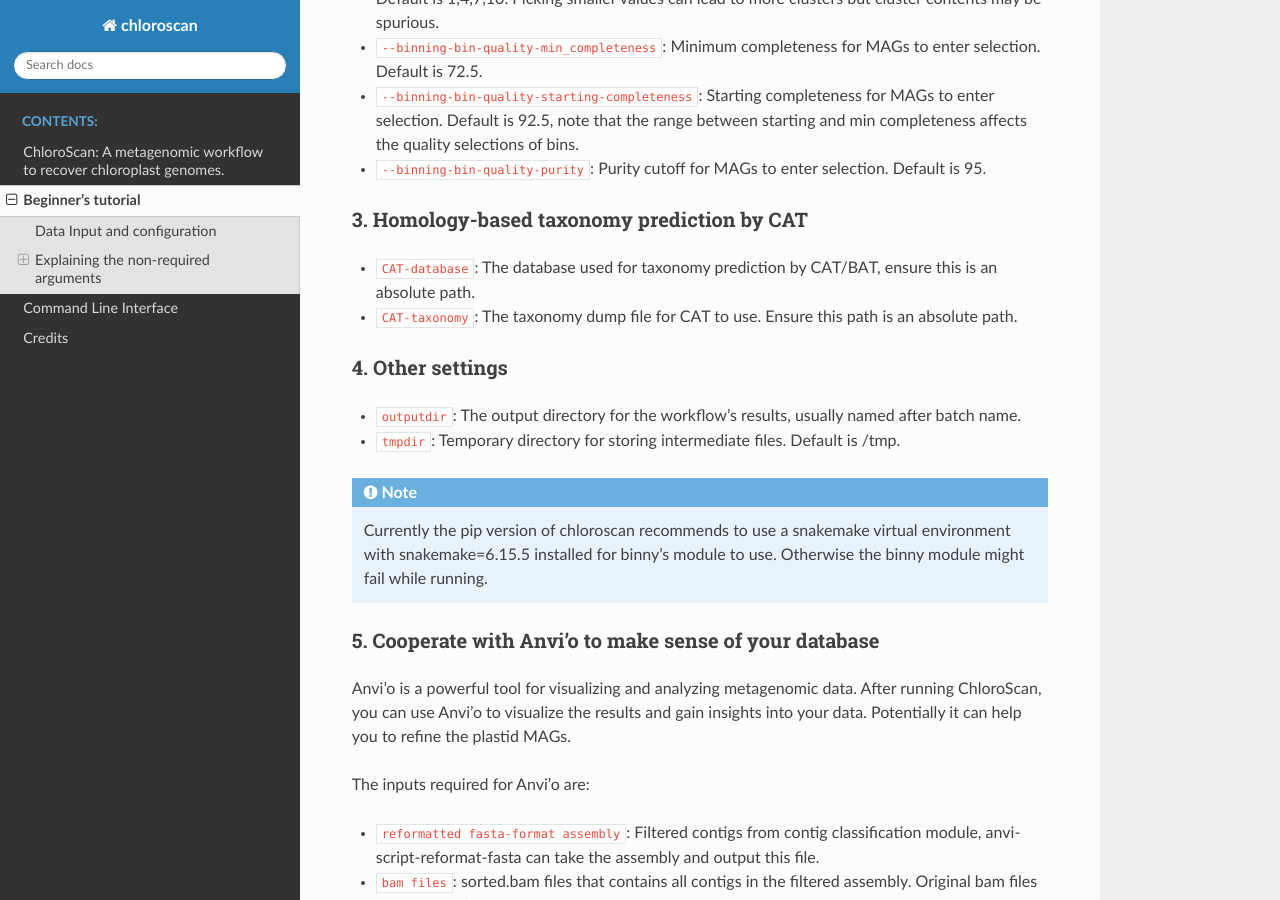
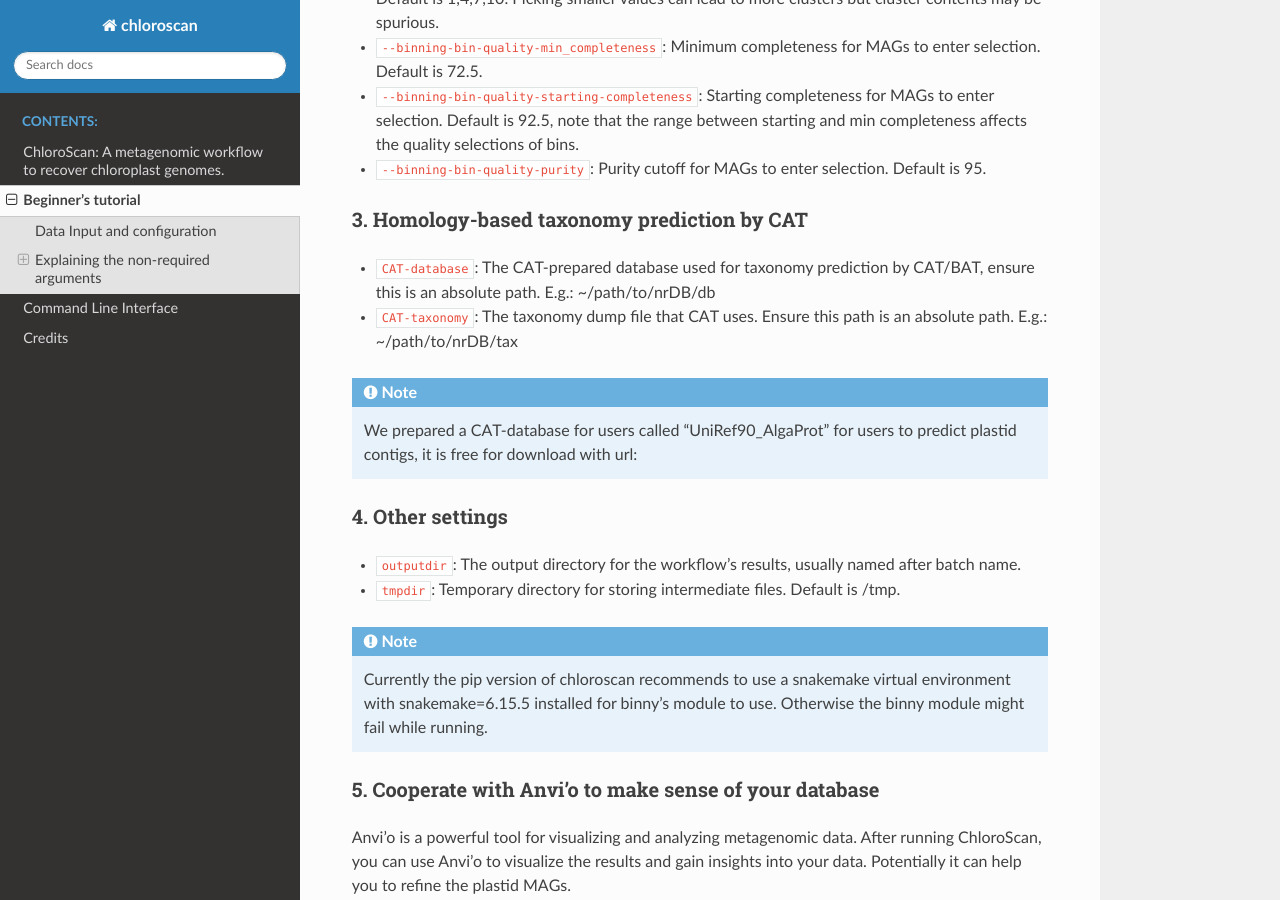
Before and after one commit to Andyargueasae/chloroscan, a Sphinx documentation site: the page built from docs/source/main/beginner_tutorial.rst, in a window 1280 px wide and 900 px high, scrolled down 1951 px. Built offline with Sphinx 7.4.7 and the Read the Docs theme 3.1.0, drawn with Linux system fonts in a browser that asks for light colours.

Commit message:
fix 2025MAY21

```diff
--- a/docs/source/main/beginner_tutorial.rst
+++ b/docs/source/main/beginner_tutorial.rst
@@ -64,9 +64,13 @@ CORGI is responsible for contig filtering to extract chloroplast contigs. The de
 3. Homology-based taxonomy prediction by CAT
 --------------------------------------------
 
-- ``CAT-database``: The database used for taxonomy prediction by CAT/BAT, ensure this is an absolute path.
+- ``CAT-database``: The CAT-prepared database used for taxonomy prediction by CAT/BAT, ensure this is an absolute path. E.g.: ~/path/to/nrDB/db
 
-- ``CAT-taxonomy``: The taxonomy dump file for CAT to use. Ensure this path is an absolute path.
+- ``CAT-taxonomy``: The taxonomy dump file that CAT uses. Ensure this path is an absolute path. E.g.: ~/path/to/nrDB/tax
+
+.. Note::
+
+   We prepared a CAT-database for users called "UniRef90_AlgaProt" for users to predict plastid contigs, it is free for download with url:
 
 4. Other settings
 -----------------
```
Also changed, not shown: 1 other file.
